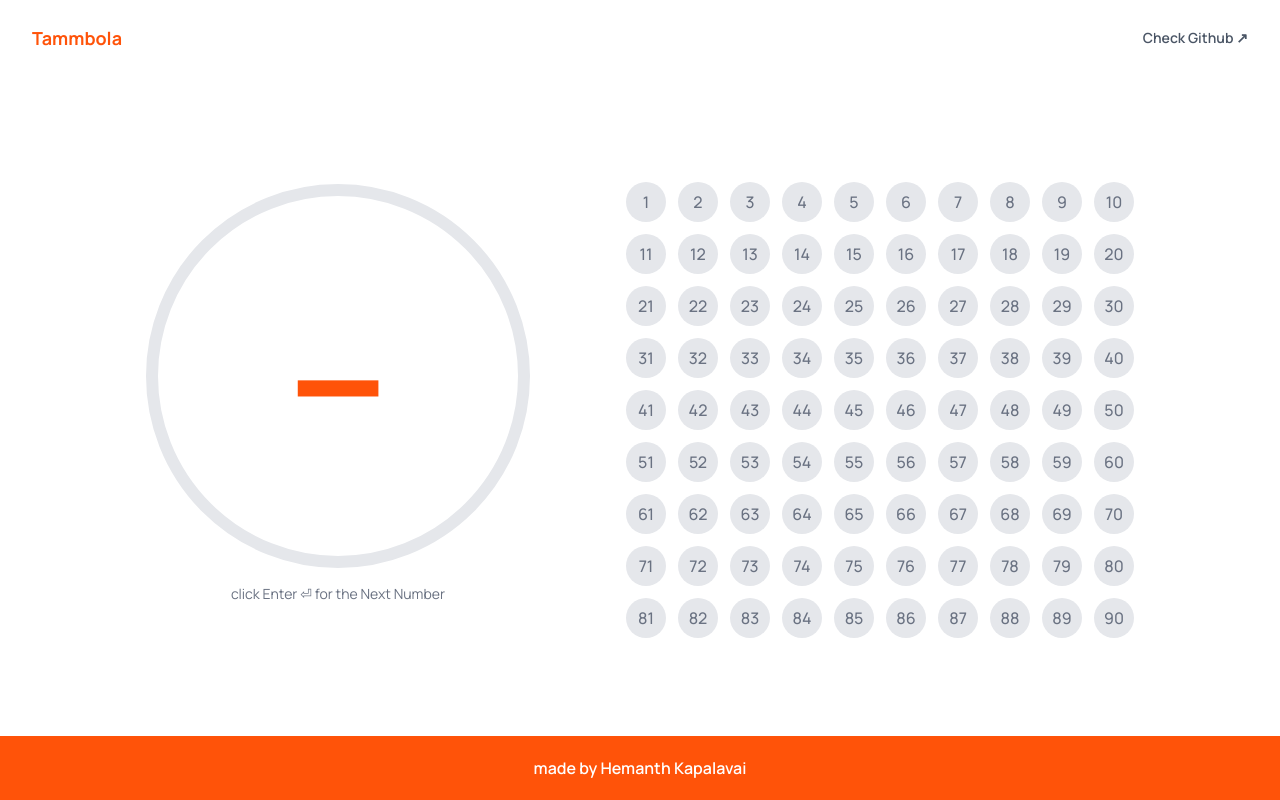
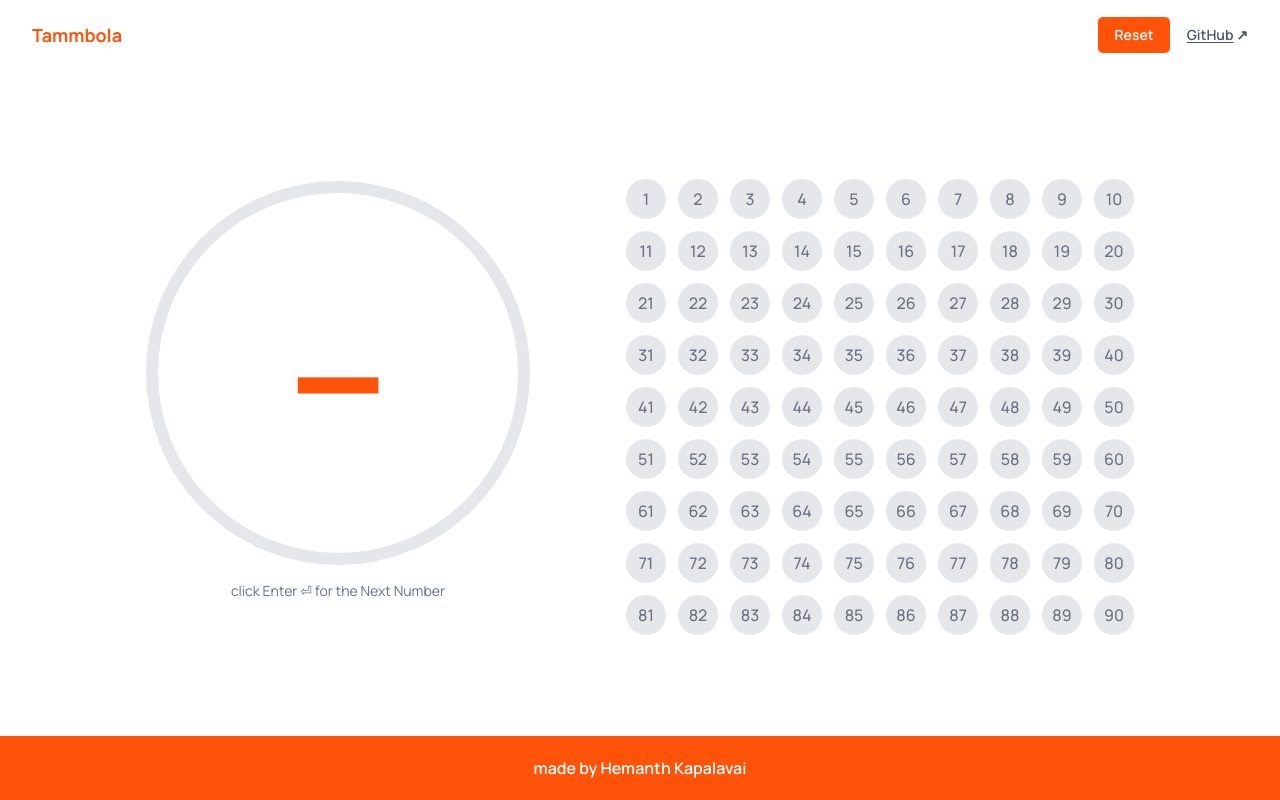
Before and after one commit to hemanthk04/tammbola, a React (Vite) app: page / in a window 1280 px wide. Built offline with nearby package versions, Linux system fonts and the light colour scheme.

Commit message:
Minor changes in layout and added Github Link

```diff
--- a/src/App.jsx
+++ b/src/App.jsx
@@ -31,22 +31,36 @@ export default function App() {
     setCalledNumbers([...calledNumbers, next]);
     setCurrentNumber(next);
   };
+  const resetGame = () => {
+    setCalledNumbers([]);
+    setCurrentNumber(null);
+  };
+
 
   return (
-    <div className="min-h-screen overflow-hidden scrollbar-hide bg-white text-[#ff5309] flex flex-col items-center justify-between pt-6">
+    <div className="min-h-screen overflow-hidden scrollbar-hide bg-white text-[#ff5309] flex flex-col items-center justify-between pt-4">
       {/* Header */}
       <div className="px-8 w-full flex justify-between items-center text-sm font-semibold">
         <span className="text-[#ff5309] font-bold text-lg">Tammbola</span>
-        <a
-          href="https://github.com"
-          target="_blank"
-          rel="noopener noreferrer"
-          className="text-gray-600 hover:underline"
-        >
-          Check Github ↗
-        </a>
+        <div className="flex items-center gap-4">
+          <button
+            onClick={resetGame}
+            className="px-4 py-2 rounded-md border bg-[#ff5309] text-white hover:scale-105 transistion duration-300 hover:text-white transition focus:outline-none  text-xs md:text-sm"
+          >
+            Reset
+          </button>
+          <a
+            href="https://github.com/hemanthk04/tammbola"
+            target="_blank"
+            rel="noopener noreferrer"
+            className="text-gray-600 hover:scale-105 transistion duration-300"
+          >
+            <span className="underline underline-offset-2">GitHub</span> ↗
+          </a>
+        </div>
       </div>
-      <div className="flex flex-col lg:flex-row gap-16 items-center  justify-center w-full space-x-8 mx-auto mt-10 px-4">
+
+      <div className="flex flex-col lg:flex-row gap-12 lg:gap-24 items-center  justify-center w-full mx-auto mt-8 px-4">
         {/* //new number space */}
         <div className="flex flex-col items-center">
           <div className="w-64 h-64 md:w-96 md:h-96 rounded-full border-8 md:border-[12px] border-gray-200 flex items-center justify-center">
@@ -57,7 +71,7 @@ export default function App() {
           {isTouchDevice ? (
             <button
               onClick={callNextNumber}
-              className="mt-4 px-8 py-2 bg-[#ff5309] text-white rounded-md text-sm font-semibold shadow-md active:scale-95 transition"
+              className="mt-4 px-8 py-2 bg-[#ff5309] text-white rounded-md text-sm font-semibold shadow-md focus:outline-none active:scale-95 hover:scale-105 transition"
             >
               Call Next Number
             </button>
```
